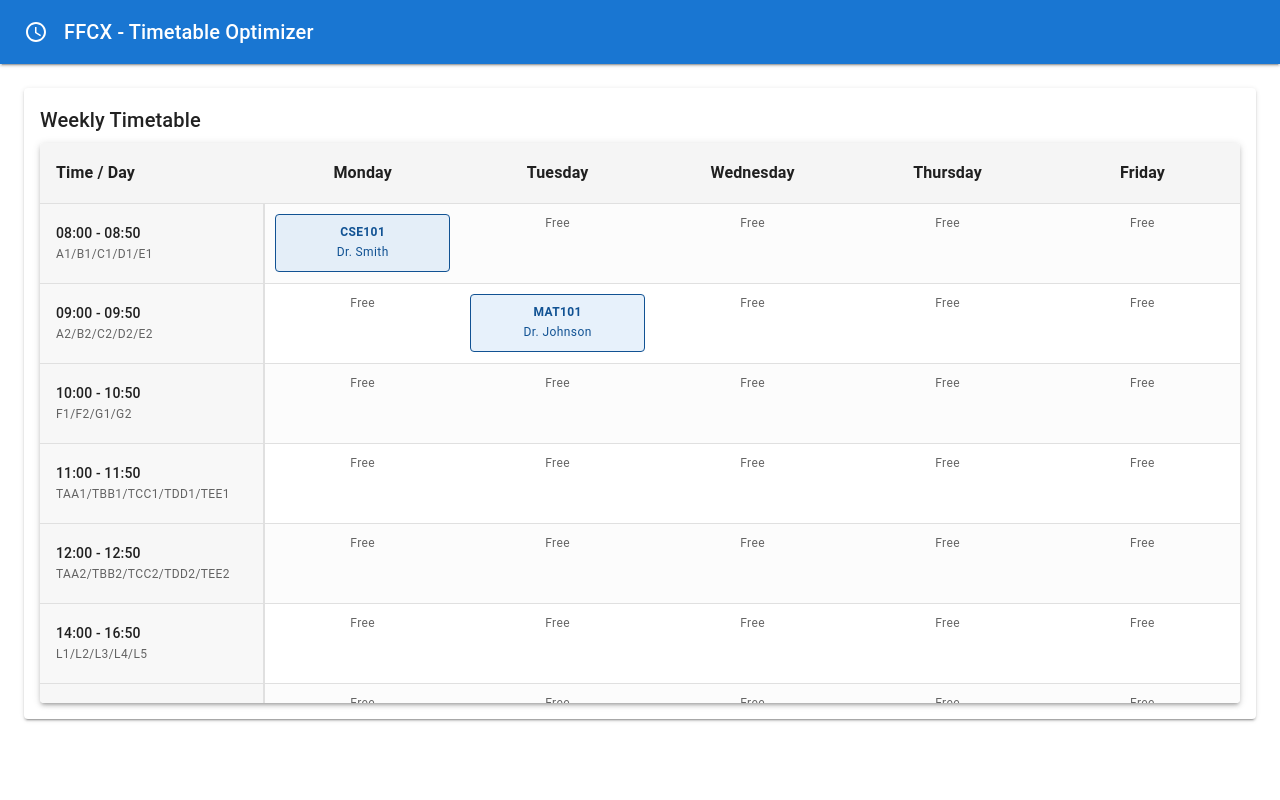
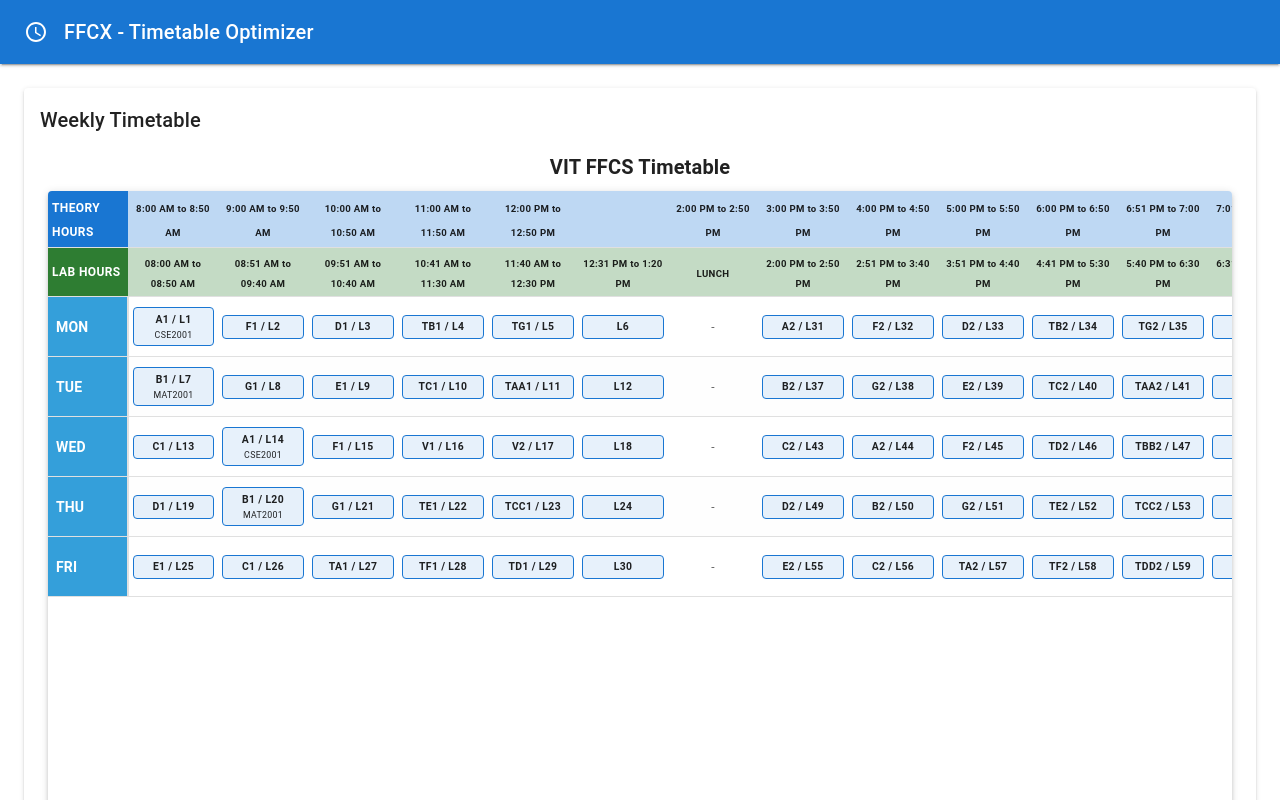
Before and after one commit to samarthnaikk/FFCX, a React (Create React App) app in the folder client/: page / in a window 1280 px wide. Shown: the top 800 px of the page. Built offline with nearby package versions, Linux system fonts and the light colour scheme.

Commit message:
added correct timings

```diff
--- a/client/src/components/TimetableGrid.tsx
+++ b/client/src/components/TimetableGrid.tsx
@@ -13,201 +13,216 @@ import {
   alpha,
 } from '@mui/material';
 
-// Time slot definitions based on VIT FFCS
-const TIME_SLOTS = [
-  { slot: 'A1/B1/C1/D1/E1', time: '08:00 - 08:50' },
-  { slot: 'A2/B2/C2/D2/E2', time: '09:00 - 09:50' },
-  { slot: 'F1/F2/G1/G2', time: '10:00 - 10:50' },
-  { slot: 'TAA1/TBB1/TCC1/TDD1/TEE1', time: '11:00 - 11:50' },
-  { slot: 'TAA2/TBB2/TCC2/TDD2/TEE2', time: '12:00 - 12:50' },
-  { slot: 'L1/L2/L3/L4/L5', time: '14:00 - 16:50' },
-  { slot: 'L6/L7/L8/L9/L10', time: '17:00 - 19:50' },
+// Theory hour timings from referencetext.txt
+const THEORY_HOURS = [
+  '8:00 AM to 8:50 AM', '9:00 AM to 9:50 AM', '10:00 AM to 10:50 AM',
+  '11:00 AM to 11:50 AM', '12:00 PM to 12:50 PM', '',
+  '2:00 PM to 2:50 PM', '3:00 PM to 3:50 PM', '4:00 PM to 4:50 PM',
+  '5:00 PM to 5:50 PM', '6:00 PM to 6:50 PM', '6:51 PM to 7:00 PM', '7:01 PM to 7:50 PM'
 ];
 
-const DAYS = ['Monday', 'Tuesday', 'Wednesday', 'Thursday', 'Friday'];
+// Lab hour timings from referencetext.txt
+const LAB_HOURS = [
+  '08:00 AM to 08:50 AM', '08:51 AM to 09:40 AM', '09:51 AM to 10:40 AM',
+  '10:41 AM to 11:30 AM', '11:40 AM to 12:30 PM', '12:31 PM to 1:20 PM', 'LUNCH',
+  '2:00 PM to 2:50 PM', '2:51 PM to 3:40 PM', '3:51 PM to 4:40 PM',
+  '4:41 PM to 5:30 PM', '5:40 PM to 6:30 PM', '6:31 PM to 7:20 PM', ''
+];
 
-// Sample timetable data for demonstration
-const SAMPLE_TIMETABLE: { [day: string]: { [slot: string]: any[] } } = {
-  Monday: {
-    'A1': [{
-      courseCode: 'CSE101',
-      courseTitle: 'Programming Fundamentals',
-      faculty: 'Dr. Smith',
-      venue: 'SJT101',
-      type: 'TH',
-      credits: 3
-    }]
-  },
-  Tuesday: {
-    'A2': [{
-      courseCode: 'MAT101',
-      courseTitle: 'Calculus',
-      faculty: 'Dr. Johnson',
-      venue: 'SJT201',
-      type: 'TH',
-      credits: 4
-    }]
-  },
-  Wednesday: {},
-  Thursday: {},
-  Friday: {}
+const DAYS = ['MON', 'TUE', 'WED', 'THU', 'FRI'];
+
+// VIT FFCS day-wise slot mapping from referencetext.txt
+const DAY_SLOT_MAPPING: { [day: string]: string[] } = {
+  MON: ['A1 / L1', 'F1 / L2', 'D1 / L3', 'TB1 / L4', 'TG1 / L5', 'L6', '', 'A2 / L31', 'F2 / L32', 'D2 / L33', 'TB2 / L34', 'TG2 / L35', 'L36', 'V3'],
+  TUE: ['B1 / L7', 'G1 / L8', 'E1 / L9', 'TC1 / L10', 'TAA1 / L11', 'L12', '', 'B2 / L37', 'G2 / L38', 'E2 / L39', 'TC2 / L40', 'TAA2 / L41', 'L42', 'V4'],
+  WED: ['C1 / L13', 'A1 / L14', 'F1 / L15', 'V1 / L16', 'V2 / L17', 'L18', '', 'C2 / L43', 'A2 / L44', 'F2 / L45', 'TD2 / L46', 'TBB2 / L47', 'L48', 'V5'],
+  THU: ['D1 / L19', 'B1 / L20', 'G1 / L21', 'TE1 / L22', 'TCC1 / L23', 'L24', '', 'D2 / L49', 'B2 / L50', 'G2 / L51', 'TE2 / L52', 'TCC2 / L53', 'L54', 'V6'],
+  FRI: ['E1 / L25', 'C1 / L26', 'TA1 / L27', 'TF1 / L28', 'TD1 / L29', 'L30', '', 'E2 / L55', 'C2 / L56', 'TA2 / L57', 'TF2 / L58', 'TDD2 / L59', 'L60', 'V7']
+};
+
+// Sample timetable data for demonstration (can be populated with actual courses)
+const SAMPLE_TIMETABLE: { [key: string]: any } = {
+  // Add sample courses here if needed
+  'A1': { courseCode: 'CSE2001', courseTitle: 'Computer Programming', faculty: 'Dr. Smith', venue: 'SJT101' },
+  'B1': { courseCode: 'MAT2001', courseTitle: 'Calculus', faculty: 'Dr. Johnson', venue: 'SJT201' },
+  'L1': { courseCode: 'CSE2001', courseTitle: 'Computer Programming Lab', faculty: 'Dr. Smith', venue: 'SCOPE Lab1' }
 };
 
 const TimetableGrid: React.FC = () => {
   const theme = useTheme();
 
-  // Function to get entries for a specific day and time slot
-  const getEntriesForSlot = (day: string, timeSlot: string): any[] => {
-    const daySchedule = SAMPLE_TIMETABLE[day] || {};
-    const entries: any[] = [];
+  // Function to get course info for a slot
+  const getCourseForSlot = (slotContent: string) => {
+    if (!slotContent) return null;
 
-    // Check all possible slots for this time period
-    const slotsToCheck = timeSlot.split('/');
-    slotsToCheck.forEach(slot => {
-      if (daySchedule[slot]) {
-        entries.push(...daySchedule[slot]);
-      }
-    });
-
-    return entries;
+    // Extract the main slot (first part before /)
+    const mainSlot = slotContent.split(' / ')[0];
+    return SAMPLE_TIMETABLE[mainSlot] || null;
   };
 
-  // Function to get color based on course type
-  const getCourseColor = (type: string, isLab: boolean = false) => {
-    if (isLab || type === 'LAB') {
-      return {
-        backgroundColor: alpha(theme.palette.success.main, 0.1),
-        borderColor: theme.palette.success.main,
-        color: theme.palette.success.dark,
-      };
+  // Function to render slot content
+  const renderSlotContent = (slotContent: string) => {
+    if (!slotContent || slotContent === '') {
+      return (
+        <Box sx={{ minHeight: 20 }}>
+          <Typography variant="caption" color="textSecondary">
+            -
+          </Typography>
+        </Box>
+      );
     }
-    return {
-      backgroundColor: alpha(theme.palette.primary.main, 0.1),
-      borderColor: theme.palette.primary.main,
-      color: theme.palette.primary.dark,
-    };
-  };
 
-  // Render course entry
-  const renderCourseEntry = (entry: any, index: number) => {
-    const isLab = entry.type === 'LAB';
-    const colors = getCourseColor(entry.type, isLab);
+    const course = getCourseForSlot(slotContent);
 
     return (
       <Box
-        key={index}
         sx={{
-          ...colors,
+          backgroundColor: alpha(theme.palette.primary.main, 0.1),
           border: 1,
+          borderColor: theme.palette.primary.main,
           borderRadius: 1,
-          padding: 1,
-          margin: 0.25,
+          padding: 0.3,
           textAlign: 'center',
-          minHeight: 40,
+          minHeight: 20,
         }}
       >
-        <Typography variant="caption" fontWeight="bold" display="block">
-          {entry.courseCode}
+        <Typography variant="caption" fontWeight="bold" display="block" sx={{ fontSize: '0.65rem' }}>
+          {slotContent}
         </Typography>
-        <Typography variant="caption" display="block">
-          {entry.faculty}
+        {course && (
+          <Typography variant="caption" display="block" sx={{ fontSize: '0.55rem' }}>
+            {course.courseCode}
           </Typography>
+        )}
       </Box>
     );
   };
 
   return (
+    <Box sx={{ width: '100%', height: '100vh', padding: 1, overflow: 'hidden' }}>
+      <Typography variant="h6" fontWeight="bold" mb={1} textAlign="center">
+        VIT FFCS Timetable
+      </Typography>
+
       <TableContainer
         component={Paper}
         elevation={3}
         sx={{
-        maxHeight: '70vh',
+          height: 'calc(100vh - 80px)',
           overflow: 'auto',
+          fontSize: '0.7rem',
         }}
       >
-      <Table stickyHeader>
+        <Table size="small" sx={{ tableLayout: 'fixed' }}>
+          {/* Theory Hours Row */}
           <TableHead>
-          <TableRow>
+            <TableRow sx={{ backgroundColor: alpha(theme.palette.primary.main, 0.1) }}>
               <TableCell
                 sx={{
-                backgroundColor: theme.palette.grey[100],
+                  backgroundColor: theme.palette.primary.main,
+                  color: 'white',
                   fontWeight: 'bold',
-                minWidth: 120,
+                  width: '80px',
+                  padding: 0.5,
                 }}
               >
-              <Typography variant="subtitle1" fontWeight="bold">
-                Time / Day
+                <Typography variant="caption" fontWeight="bold">
+                  THEORY HOURS
                 </Typography>
               </TableCell>
-            {DAYS.map((day) => (
+              {THEORY_HOURS.map((time, index) => (
                 <TableCell
-                key={day}
+                  key={index}
                   align="center"
                   sx={{
-                  backgroundColor: theme.palette.grey[100],
+                    backgroundColor: alpha(theme.palette.primary.main, 0.2),
                     fontWeight: 'bold',
-                  minWidth: 180,
+                    width: '90px',
+                    padding: 0.5,
                   }}
                 >
-                <Typography variant="subtitle1" fontWeight="bold">
-                  {day}
+                  <Typography variant="caption" fontWeight="bold" sx={{ fontSize: '0.6rem' }}>
+                    {time || ''}
                   </Typography>
                 </TableCell>
               ))}
             </TableRow>
           </TableHead>
+
+          {/* Lab Hours Row */}
           <TableBody>
-          {TIME_SLOTS.map((timeSlot) => (
+            <TableRow sx={{ backgroundColor: alpha(theme.palette.success.main, 0.1) }}>
+              <TableCell
+                sx={{
+                  backgroundColor: theme.palette.success.main,
+                  color: 'white',
+                  fontWeight: 'bold',
+                  padding: 0.5,
+                }}
+              >
+                <Typography variant="caption" fontWeight="bold">
+                  LAB HOURS
+                </Typography>
+              </TableCell>
+              {LAB_HOURS.map((time, index) => (
+                <TableCell
+                  key={index}
+                  align="center"
+                  sx={{
+                    backgroundColor: alpha(theme.palette.success.main, 0.2),
+                    fontWeight: 'bold',
+                    padding: 0.5,
+                  }}
+                >
+                  <Typography variant="caption" fontWeight="bold" sx={{ fontSize: '0.6rem' }}>
+                    {time === 'LUNCH' ? 'LUNCH' : time || ''}
+                  </Typography>
+                </TableCell>
+              ))}
+            </TableRow>
+
+            {/* Days and Timetable Data */}
+            {DAYS.map((day) => (
               <TableRow
-              key={timeSlot.slot}
+                key={day}
                 sx={{
                   '&:nth-of-type(odd)': {
-                  backgroundColor: alpha(theme.palette.grey[50], 0.5)
+                    backgroundColor: alpha(theme.palette.grey[50], 0.3)
                   },
-                height: 80,
+                  height: 60,
                 }}
               >
                 <TableCell
                   sx={{
-                  backgroundColor: alpha(theme.palette.grey[100], 0.7),
+                    backgroundColor: alpha(theme.palette.info.main, 0.8),
+                    color: 'white',
+                    fontWeight: 'bold',
                     borderRight: `2px solid ${theme.palette.grey[300]}`,
+                    padding: 1,
                   }}
                 >
-                <Typography variant="body2" fontWeight="medium">
-                  {timeSlot.time}
-                </Typography>
-                <Typography variant="caption" color="textSecondary">
-                  {timeSlot.slot}
+                  <Typography variant="body2" fontWeight="bold">
+                    {day}
                   </Typography>
                 </TableCell>
-              {DAYS.map((day) => {
-                const entries = getEntriesForSlot(day, timeSlot.slot);
-                return (
+                {DAY_SLOT_MAPPING[day].map((slotContent, timeIndex) => (
                   <TableCell
-                    key={`${day}-${timeSlot.slot}`}
+                    key={`${day}-${timeIndex}`}
                     align="center"
                     sx={{
-                      padding: 1,
-                      verticalAlign: 'top',
+                      padding: 0.5,
+                      verticalAlign: 'middle',
                     }}
                   >
-                    {entries.length > 0 ? (
-                      <Box>
-                        {entries.map((entry, index) => renderCourseEntry(entry, index))}
-                      </Box>
-                    ) : (
-                      <Typography variant="caption" color="textSecondary">
-                        Free
-                      </Typography>
-                    )}
+                    {renderSlotContent(slotContent)}
                   </TableCell>
-                );
-              })}
+                ))}
               </TableRow>
             ))}
           </TableBody>
         </Table>
       </TableContainer>
+    </Box>
   );
 };
 
```
Also changed, not shown: 2 other files (tests, documents, lock files or other folders). Lines whose indentation alone changed are shown as unchanged.
